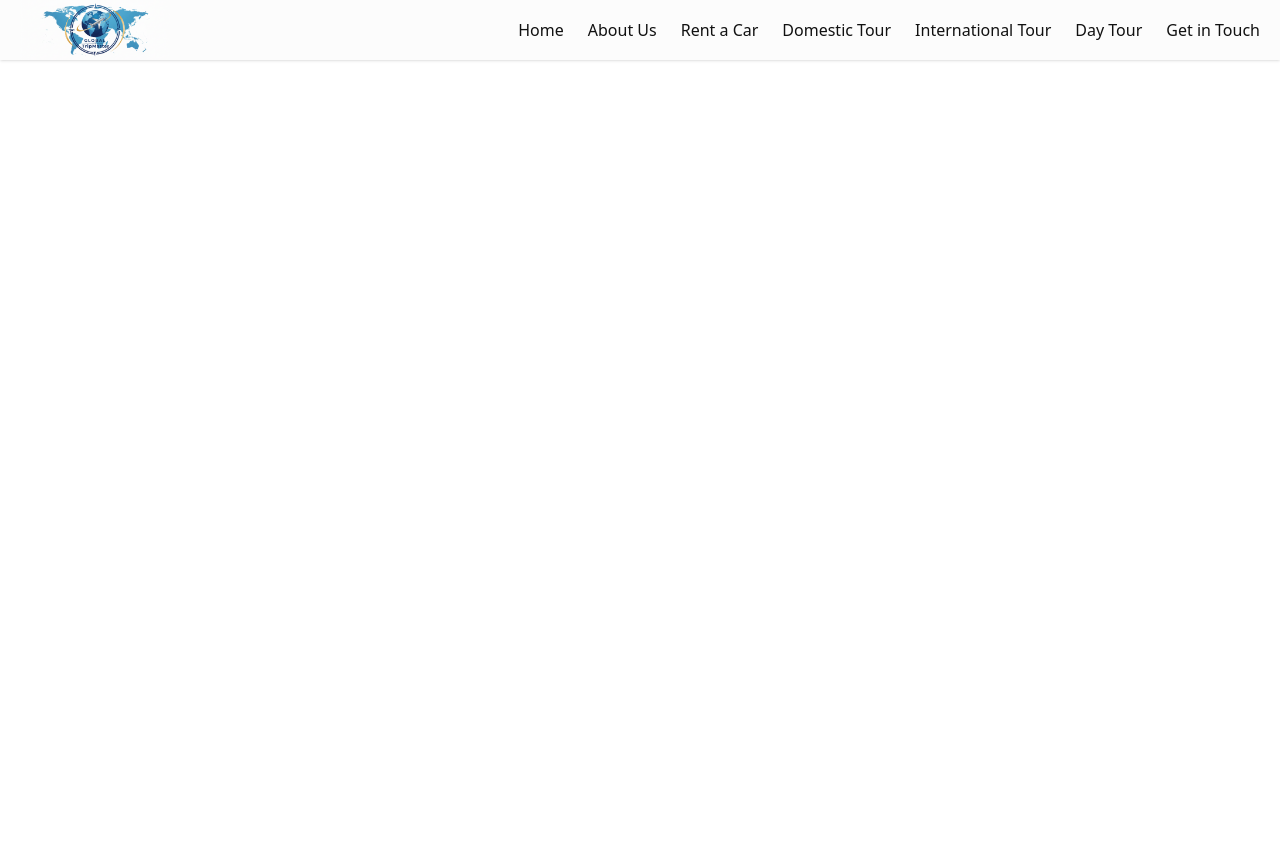
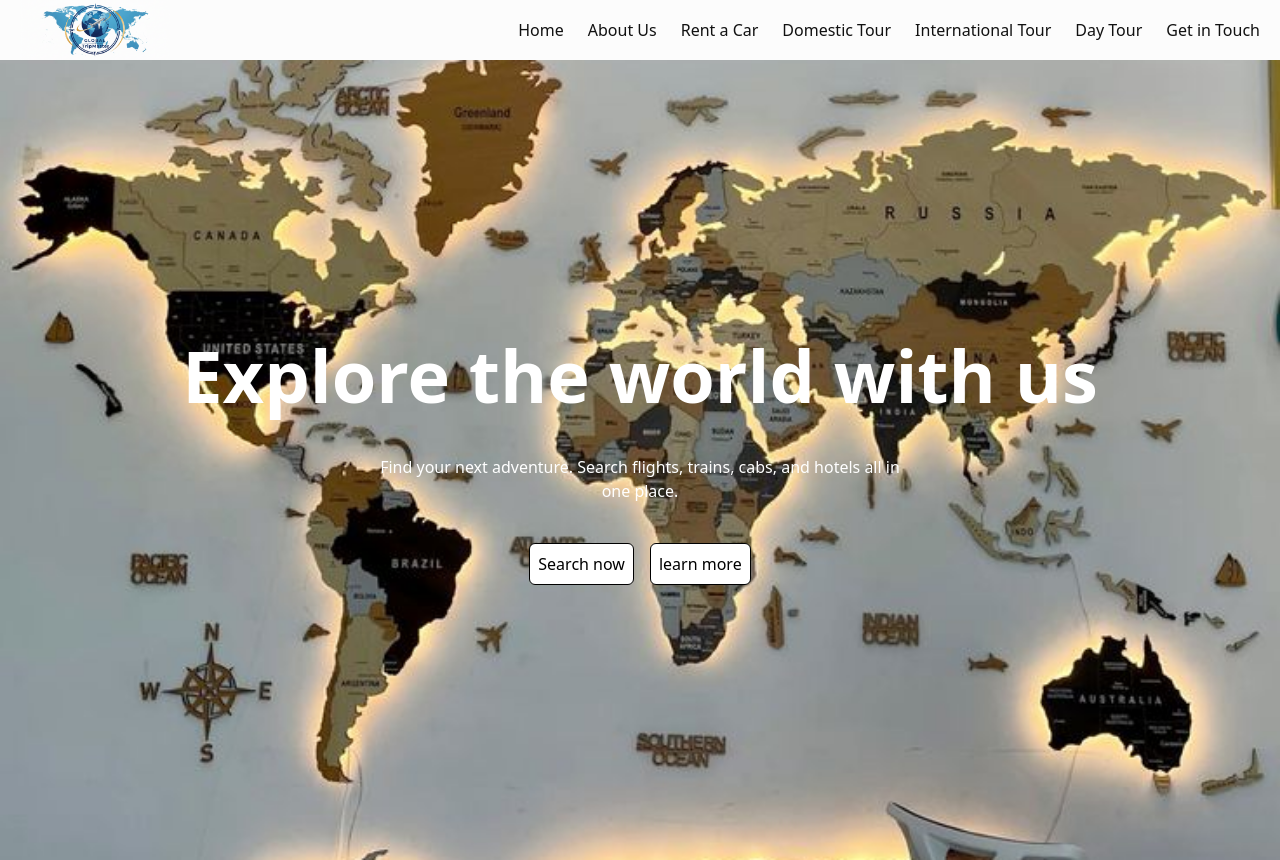
Before and after one commit to Sarthak92101/GlobalTripMaster, a React (Vite) app: page / in a window 1280 px wide. Before the commit the page ends 800 px from the top, so only its background shows below. Built offline with nearby package versions, Linux system fonts and the light colour scheme.

Commit message:
Home updated

```diff
--- /dev/null
+++ b/src/components/HomeHeroTop.jsx
@@ -0,0 +1,29 @@
+import React from 'react'
+
+const HomeHeroTop = () => {
+  return (
+    <div className='w-screen h-screen relative'>
+      <img
+        src="/images/CU5.jpg"
+        alt="Travel"
+        className='h-full w-full object-cover'
+      />
+      <div className='absolute inset-0 flex flex-col items-center justify-center gap-6 text-center'>
+        <h2 className='text-white text-7xl px-6 py-3'>
+          <b>Explore the world with us</b>
+        </h2>
+        <p className=' bg-opacity-50 text-white px-4 py-2 max-w-xl'>
+          Find your next adventure. Search flights, trains, cabs, and hotels all in one place.
+        </p>
+        <div className=' p-2 flex gap-4'>
+          <button className='border-[1px] rounded-[6px] bg-white text-black p-2 hover:bg-blue-200'>Search now</button>
+          <button className='border-[1px] rounded-[6px] bg-transparent bg-white text-black p-2 hover:bg-blue-200'>learn more</button>
+        </div>
+      </div>
+    </div>
+
+
+  )
+}
+
+export default HomeHeroTop
--- a/src/pages/Home.jsx
+++ b/src/pages/Home.jsx
@@ -1,11 +1,12 @@
 import React from 'react';
 import Navbar from '../components/Navbar'; // make sure casing matches your file
+import HomeHeroTop from '../components/HomeHeroTop';
 
 const Home = () => {
   return (
     <div className="w-screen">
 
-
+<HomeHeroTop/>
 
     </div>
   );
```
Also changed, not shown: public/images/CU5.jpg (added).
